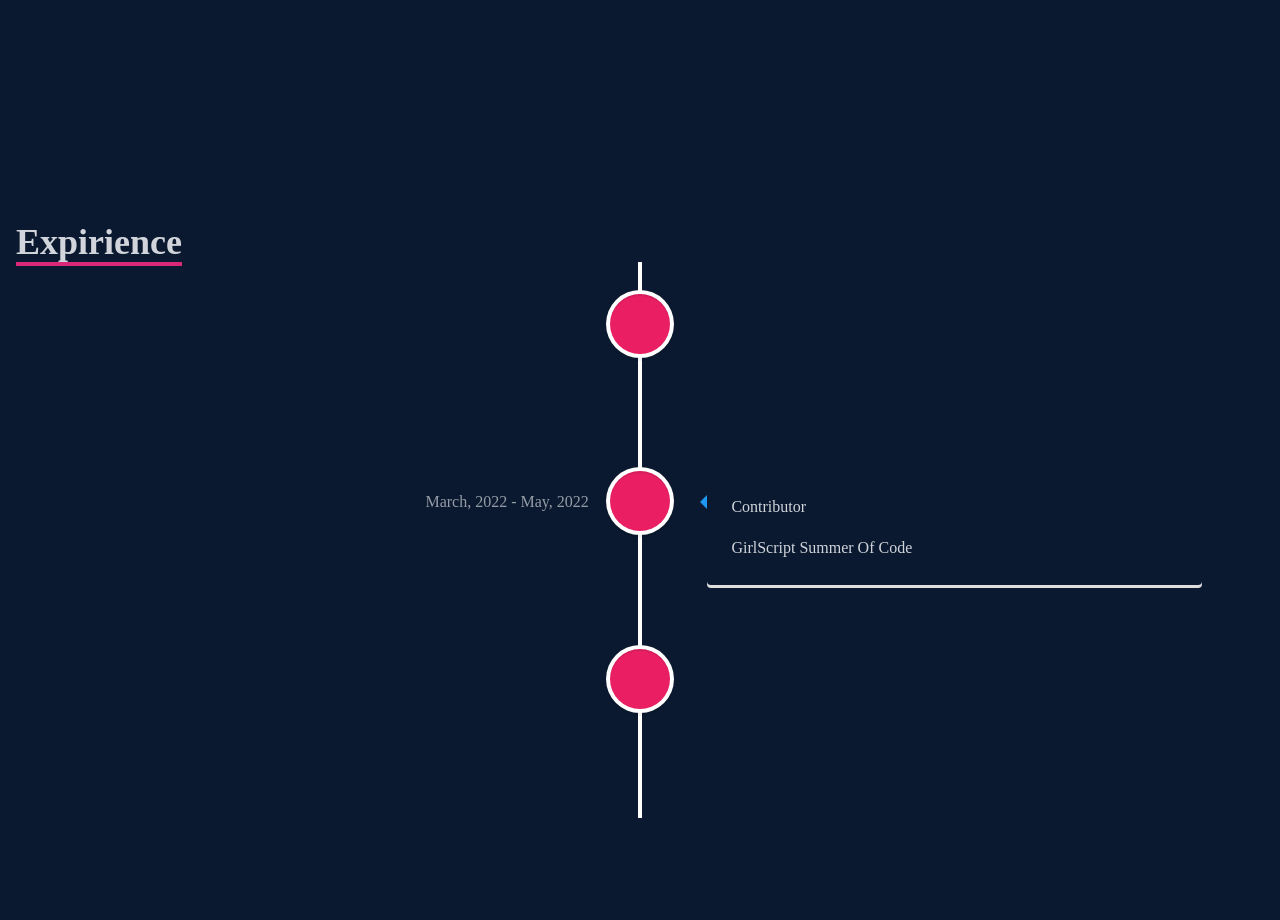
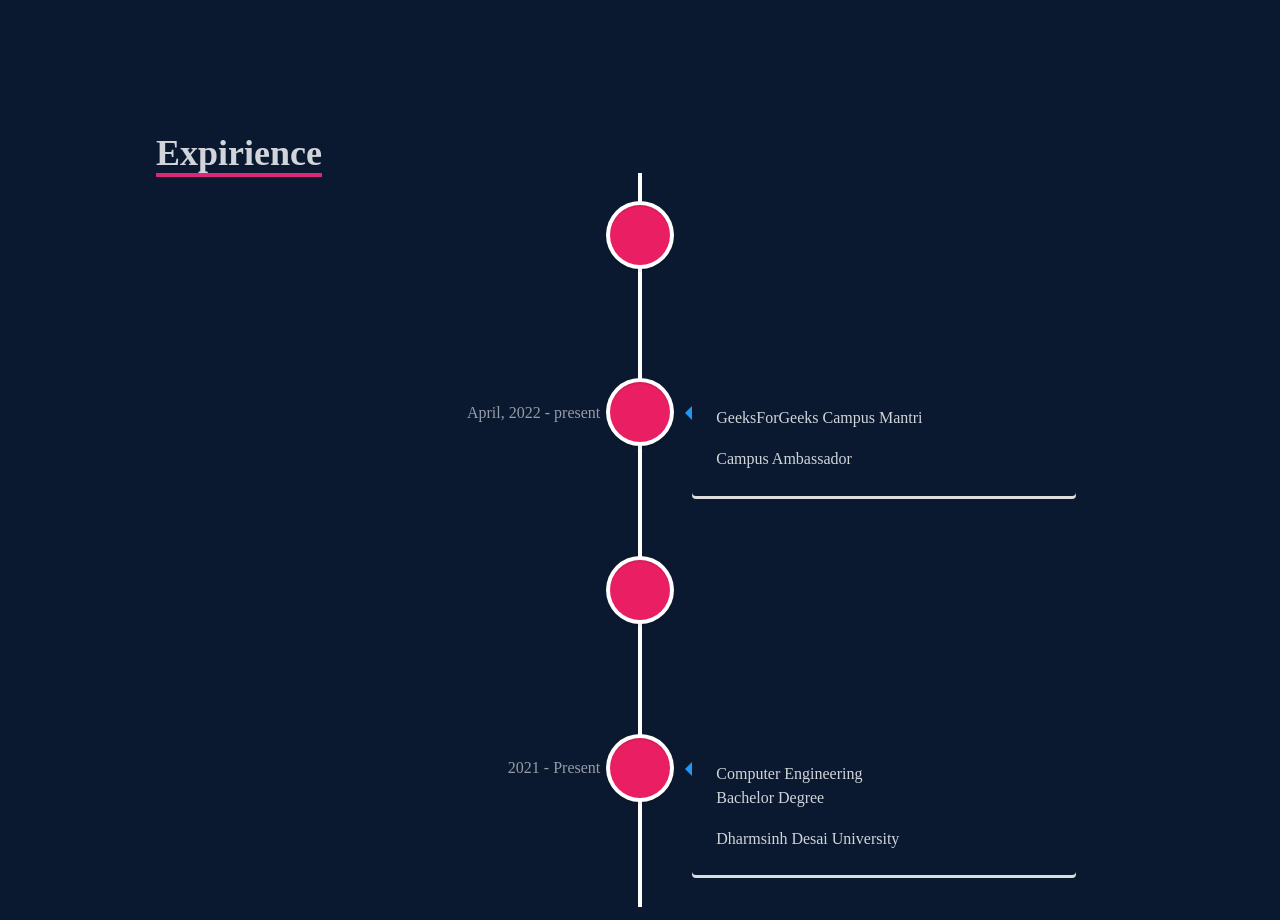
Before and after one commit to dhruvdabhi101/portfolio, a React (Create React App) app: page / in a window 1280 px wide. Shown: the part 1480-2400 px from the top of the page. Built offline with nearby package versions, Linux system fonts and the light colour scheme.

Commit message:
added new exp

```diff
--- a/src/App.js
+++ b/src/App.js
@@ -8,7 +8,7 @@ function App() {
       <Navbar />
       <Home />
       <Skills />
-      <Exp/>
+      <Exp />
     </div>
   );
 }
--- a/src/components/Exp.jsx
+++ b/src/components/Exp.jsx
@@ -8,14 +8,36 @@ import "react-vertical-timeline-component/style.min.css"
 
 const Exp = () => {
     return (
-      <div className="bg-[#0a192f] w-full h-screen text-gray-300 " name="exp" >
-        <div className=" mx-auto p-4 flex flex-col justify-center w-full h-full">
+      <div className="bg-[#0a192f] w-full h-screen text-gray-300 " name="exp">
+        <div className="max-w-[1000px] mx-auto p-4 flex flex-col justify-center w-full h-full" >
           <div>
             <p className=" text-4xl font-bold inline border-b-4 border-pink-600">
               Expirience
             </p>
           </div>
-          <VerticalTimeline className='-z-0 md:z-0'>
+          <VerticalTimeline className="-z-0 md:z-0">
+
+            <VerticalTimelineElement
+              className="vertical-timeline-element--work"
+              contentStyle={{
+                background: "#0A192F",
+                color: "rgb(209 213 219)",
+              }}
+              contentArrowStyle={{
+                borderRight: "7px solid  rgb(33, 150, 243)",
+              }}
+              date="August, 2022 - present"
+              iconStyle={{ background: "rgb(233, 30, 99)", color: "#fff" }}
+              // icon={<WorkIcon />}
+            >
+              <h3 className="vertical-timeline-element-title">
+                Web Development Inter
+              </h3>
+              <p>Let's Grow More</p>
+            </VerticalTimelineElement>
+
+
+
             <VerticalTimelineElement
               className="vertical-timeline-element--work"
               contentStyle={{
```
